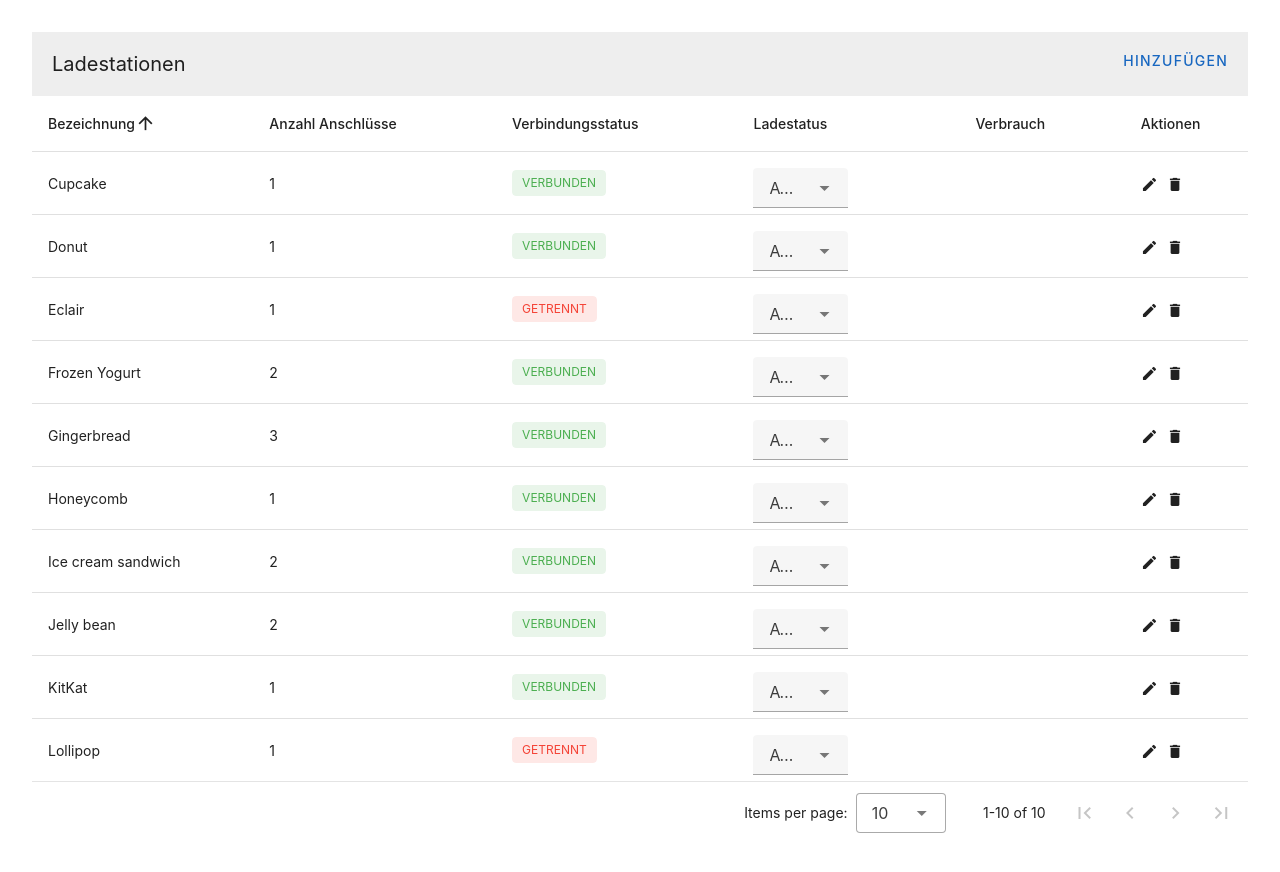
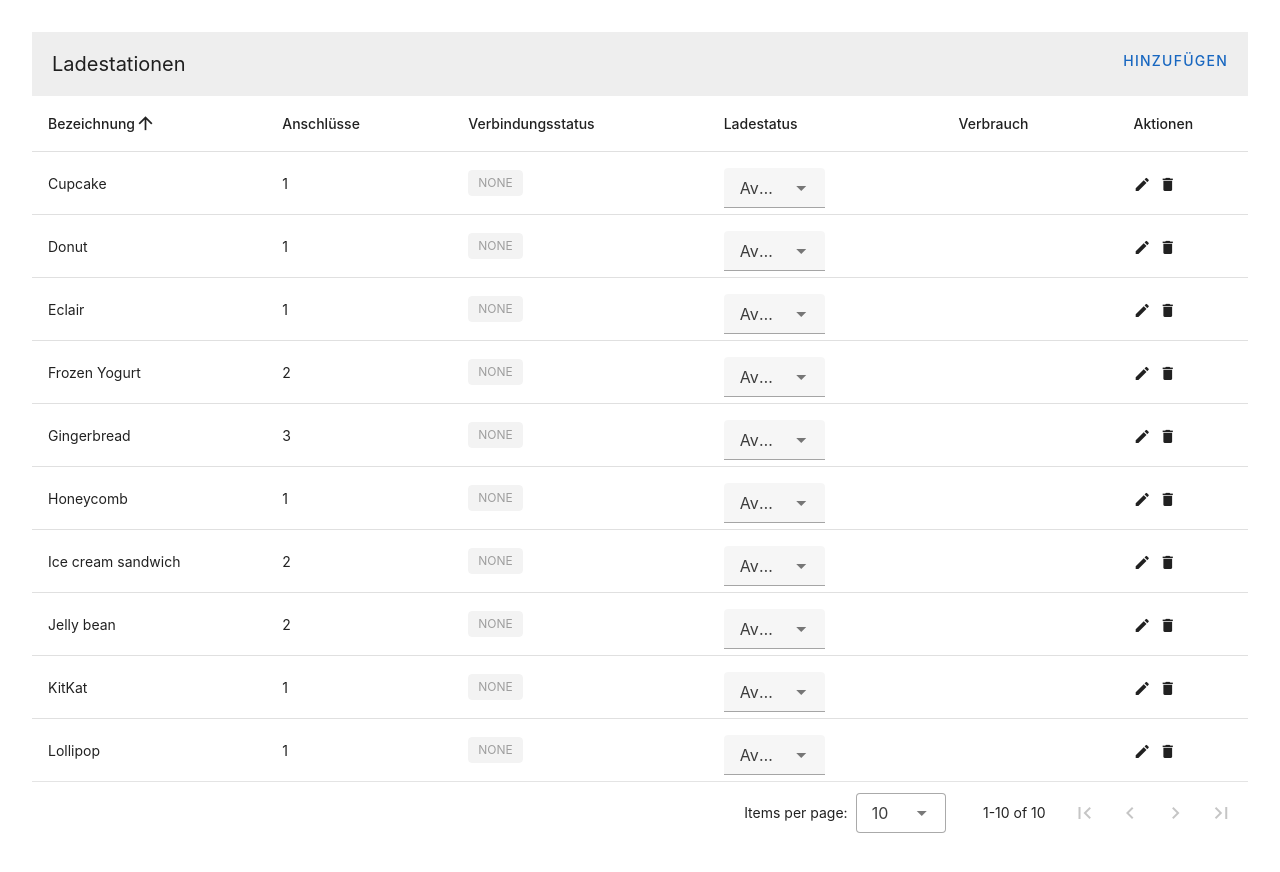
Before and after one commit to ges0909/ocpp-charge-point-simulator-dashboard, a Vue app: page / in a window 1280 px wide. Shown: the top 872 px of the page. Built offline with nearby package versions, Linux system fonts and the light colour scheme; no server answers.

Commit message:
Establish web socket connection to server

```diff
--- a/package.json
+++ b/package.json
@@ -11,6 +11,7 @@
   "dependencies": {
     "@fortawesome/fontawesome-free": "^6.6.0",
     "@mdi/font": "^7.4.47",
+    "socket.io-client": "^4.8.1",
     "vite-plugin-vuetify": "^2.0.4",
     "vue": "^3.5.12",
     "vue-i18n": "^10.0.4",
--- a/src/components/ChargePointTable.vue
+++ b/src/components/ChargePointTable.vue
@@ -10,16 +10,12 @@
     <template v-slot:item.connection_state="{ item }">
       <div class="text-begin">
         <v-chip
-          :color="item.connection_state ? 'green' : 'red'"
-          :text="
-            item.connection_state
-              ? t('message.connected')
-              : t('message.disconnected')
-          "
+          :color="item.connection_state_color"
           class="text-uppercase"
           size="small"
           label
-        ></v-chip>
+          >{{ item.connection_state }}
+        </v-chip>
       </div>
     </template>
 
@@ -70,7 +66,7 @@
                 </v-row>
                 <v-row cols="12" md="4" sm="6">
                   <v-text-field
-                    v-model="editedItem.backendUrl"
+                    v-model="editedItem.backend_url"
                     :label="t('message.header_backend_url')"
                   ></v-text-field>
                 </v-row>
@@ -123,6 +119,9 @@
 <script setup lang="ts">
 import { useI18n } from "vue-i18n";
 import { computed, nextTick, ref, watch, Ref } from "vue";
+import { io } from "socket.io-client";
+
+const default_backend_url = "ws://localhost:8081/ocpp";
 
 const { t } = useI18n();
 const dialog = ref(false);
@@ -143,12 +142,12 @@ const items: Ref = ref([]);
 const editedIndex = ref(-1);
 const editedItem = ref({
   name: "",
-  backendUrl: "http://localhost:3000",
+  backend_url: default_backend_url,
   connectors: 1,
 });
 const defaultItem = ref({
   name: "",
-  backendUrl: "http://localhost:3000",
+  backend_url: default_backend_url,
   connectors: 1,
 });
 const formTitle = computed(() => {
@@ -156,6 +155,8 @@ const formTitle = computed(() => {
     ? t("message.title_add")
     : t("message.title_edit");
 });
+
+// const connectionStates = ["None", "Connected", "Disconnected", "Timeout"];
 
 const chargingStates = [
   "Available",
@@ -175,84 +176,117 @@ function initialize() {
     {
       name: "Frozen Yogurt",
       connectors: 2,
-      connection_state: true,
+      connection_state: "None",
       charging_state: "Available",
       meter_value: "",
-      backendUrl: "http://localhost:3000",
+      backend_url: default_backend_url,
+      connection_state_color: ref("grey"),
     },
     {
       name: "Ice cream sandwich",
       connectors: 2,
-      connection_state: true,
+      connection_state: "None",
       charging_state: "Available",
       meter_value: "",
-      backendUrl: "http://localhost:3000",
+      backend_url: default_backend_url,
+      connection_state_color: ref("grey"),
     },
     {
       name: "Eclair",
       connectors: 1,
-      connection_state: false,
+      connection_state: "None",
       charging_state: "Available",
       meter_value: "",
-      backendUrl: "http://localhost:3000",
+      backend_url: default_backend_url,
+      connection_state_color: ref("grey"),
     },
     {
       name: "Cupcake",
       connectors: 1,
-      connection_state: true,
+      connection_state: "None",
       charging_state: "Available",
       meter_value: "",
-      backendUrl: "http://localhost:3000",
+      backend_url: default_backend_url,
+      connection_state_color: ref("grey"),
     },
     {
       name: "Gingerbread",
       connectors: 3,
-      connection_state: true,
+      connection_state: "None",
       charging_state: "Available",
       meter_value: "",
-      backendUrl: "http://localhost:3000",
+      backend_url: default_backend_url,
+      connection_state_color: ref("grey"),
     },
     {
       name: "Jelly bean",
       connectors: 2,
-      connection_state: true,
+      connection_state: "None",
       charging_state: "Available",
       meter_value: "",
-      backendUrl: "http://localhost:3000",
+      backend_url: default_backend_url,
+      connection_state_color: ref("grey"),
     },
     {
       name: "Lollipop",
       connectors: 1,
-      connection_state: false,
+      connection_state: "None",
       charging_state: "Available",
       meter_value: "",
-      backendUrl: "http://localhost:3000",
+      backend_url: default_backend_url,
+      connection_state_color: ref("grey"),
     },
     {
       name: "Honeycomb",
       connectors: 1,
-      connection_state: true,
+      connection_state: "None",
       charging_state: "Available",
       meter_value: "",
-      backendUrl: "http://localhost:3000",
+      backend_url: default_backend_url,
+      connection_state_color: ref("grey"),
     },
     {
       name: "Donut",
       connectors: 1,
-      connection_state: true,
+      connection_state: "None",
       charging_state: "Available",
       meter_value: "",
-      backendUrl: "http://localhost:3000",
+      backend_url: default_backend_url,
+      connection_state_color: ref("grey"),
     },
     {
       name: "KitKat",
       connectors: 1,
-      connection_state: true,
+      connection_state: "None",
       charging_state: "Available",
       meter_value: "",
-      backendUrl: "http://localhost:3000",
+      backend_url: default_backend_url,
+      connection_state_color: ref("grey"),
     },
   ];
+
+  items.value.forEach((item) => {
+    const socket = io(item.backend_url, {
+      transports: ["websocket"],
+      autoConnect: true,
+      timeout: 20000, // timeout in milliseconds for each connection attempt
+    });
+    socket.on("connect", () => {
+      item.connection_state = "Connected";
+      item.connection_state_color = "green";
+      console.log(`${item.name} connected`);
+    });
+    socket.on("disconnect", () => {
+      item.connection_state = "Disconnected";
+      item.connection_state_color = "orange";
+      console.log(`${item.name} disconnect`);
+    });
+    socket.io.on("error", (error) => {
+      item.connection_state = "Timeout";
+      item.connection_state_color = "red";
+      console.log(`${item.name} connector error: ${error}`);
+    });
+  });
 }
 
 function editItem(item) {
--- a/src/main.ts
+++ b/src/main.ts
@@ -49,7 +49,7 @@ const i18n = createI18n({
         connected: "Verbunden",
         disconnected: "Getrennt",
         header_name: "Bezeichnung",
-        header_connectors: "Anzahl Anschlüsse",
+        header_connectors: "Anschlüsse",
         header_connection_state: "Verbindungsstatus",
         header_charging_state: "Ladestatus",
         header_meter_value: "Verbrauch",
@@ -69,7 +69,7 @@ const i18n = createI18n({
         connected: "Connected",
         disconnected: "Disconnected",
         header_name: "Name",
-        header_connectors: "Number Connectors",
+        header_connectors: "Connectors",
         header_connection_state: "Connection state",
         header_charging_state: "Charging state",
         header_meter_value: "Consumption",
```
Also changed, not shown: 2 other files (tests, documents, lock files or other folders).
